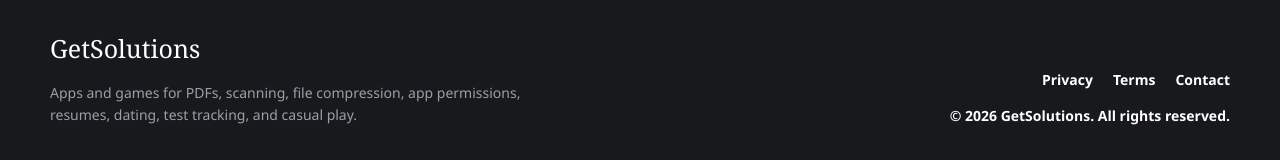
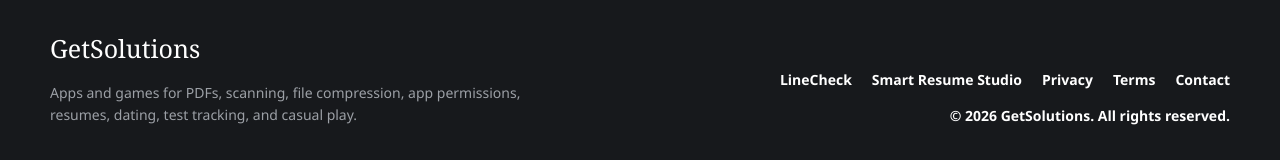
Before and after one commit to MikeWhelan91/getsolutions, a Next.js app: page / in a window 1280 px wide. Shown: the part 2594-2754 px from the top of the page. Built offline with nearby package versions, Linux system fonts and the light colour scheme.

Commit message:
Link to the LineCheck and Smart Resume Studio websites
Footer links to uselinecheck.com and smartresumestudio.com, and a
'Visit' button on each app's page.

Co-Authored-By: Claude Opus 5.5 <noreply@anthropic.com>

```diff
--- a/components/AppListing.tsx
+++ b/components/AppListing.tsx
@@ -26,6 +26,7 @@ function StoreLinks({ app, light = false }: { app: AppData; light?: boolean }) {
   return <div className="flex flex-wrap items-center gap-3">
     {app.appStoreUrl && <a href={app.appStoreUrl} target="_blank" rel="noopener noreferrer" aria-label={`Download ${app.name} on the App Store`} className="store-badge"><Image src="/badges/Download_on_the_App_Store_Badge_US-UK_RGB_blk_092917.svg" alt="Download on the App Store" width={180} height={54} /></a>}
     {app.playStoreUrl && <a href={app.playStoreUrl} target="_blank" rel="noopener noreferrer" aria-label={`Get ${app.name} on Google Play`} className="store-badge"><Image src="/badges/GetItOnGooglePlay_Badge_Web_color_English.png" alt="Get it on Google Play" width={180} height={54} /></a>}
+    {app.websiteUrl && <a href={app.websiteUrl} target="_blank" rel="noopener" className={light ? "button button-light" : "button button-outline"}>Visit {new URL(app.websiteUrl).hostname} <span aria-hidden="true">↗</span></a>}
   </div>;
 }
 
--- a/components/SiteFooter.tsx
+++ b/components/SiteFooter.tsx
@@ -16,6 +16,12 @@ export default function SiteFooter() {
 
           <div className="flex flex-col gap-4 text-sm font-semibold text-white/56 md:items-end">
             <div className="flex flex-wrap gap-x-5 gap-y-2">
+              <a href="https://uselinecheck.com" className="transition-colors hover:text-[#ffb45c]">
+                LineCheck
+              </a>
+              <a href="https://smartresumestudio.com" className="transition-colors hover:text-[#ffb45c]">
+                Smart Resume Studio
+              </a>
               <Link href="/privacy" className="transition-colors hover:text-[#ffb45c]">
                 Privacy
               </Link>
--- a/types/app.ts
+++ b/types/app.ts
@@ -457,7 +457,8 @@ export const apps: Record<string, AppData> = {
     ],
     banner: "/appscreenshots/resume/banner.png",
     appStoreUrl: "https://apps.apple.com/us/app/smart-resume-ai-cv-builder/id6758463319",
-    playStoreUrl: "https://play.google.com/store/apps/details?id=com.smartresume.app"
+    playStoreUrl: "https://play.google.com/store/apps/details?id=com.smartresume.app",
+    websiteUrl: "https://smartresumestudio.com"
   },
   linecheck: {
     id: "linecheck",
@@ -538,7 +539,8 @@ export const apps: Record<string, AppData> = {
       "/appscreenshots/linecheck/06-see-results-change-iphone-1242x2688.png",
       "/appscreenshots/linecheck/07-ask-luna-iphone-1242x2688.png"
     ],
-    appStoreUrl: "https://apps.apple.com/us/app/linecheck-test-line-scanner/id6775990353"
+    appStoreUrl: "https://apps.apple.com/us/app/linecheck-test-line-scanner/id6775990353",
+    websiteUrl: "https://uselinecheck.com"
   },
   "kinu-tumble": {
     id: "kinu-tumble",
```
Also changed, not shown: app/globals.css.
